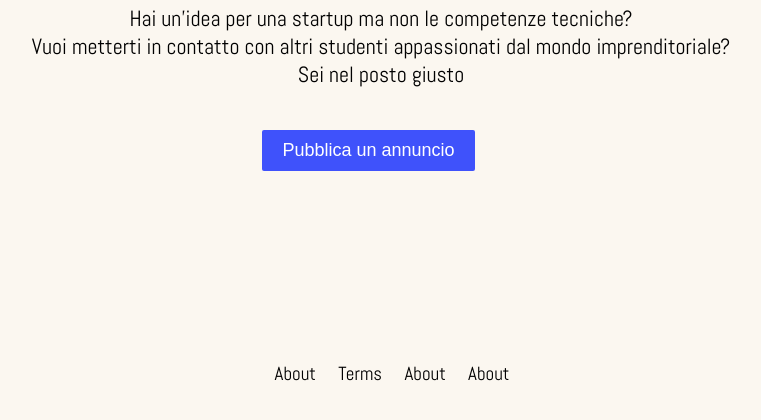
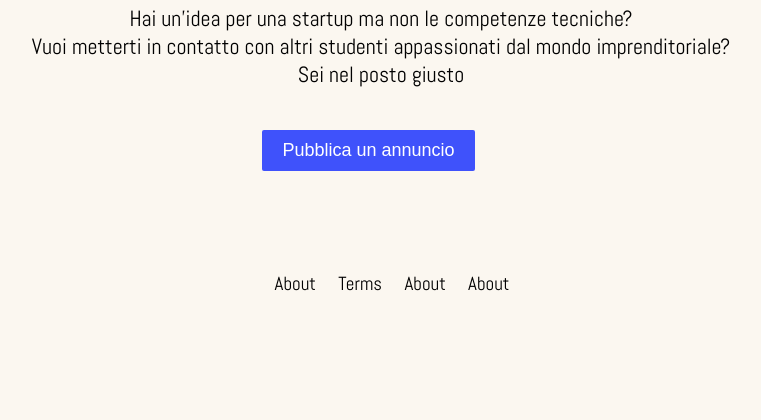
Before and after one commit to git-audo/starthub, a Django app: page /board/ in a window 1280 px wide. Shown: the part 298-718 px from the top of the page, without its empty margins (259-1020 px from the left). Run offline with Django 3.2, Linux system fonts and the light colour scheme; data that the repository does not hold is empty.

Commit message:
Cleaned messy code

```diff
--- a/board/static/css/style.css
+++ b/board/static/css/style.css
@@ -244,17 +244,14 @@ mark {
 }
 
 .post_header {
-    #    background: red;
     flex: 2;
 }
 
 .post_body {
-    #    background: blue;
     flex: 6;
 }
 
 .post_footer {
-    #    background: green;
     flex: 1;
 }
 
@@ -276,7 +273,7 @@ mark {
 
 .footer {
     grid-column: span 12;
-    margin: 150px 0 60px 0;
+    margin: 60px 0 30px 0;
     text-align: center;
     font-size: 19px;
 }
--- a/board/templates/base.html
+++ b/board/templates/base.html
@@ -5,10 +5,7 @@
   <meta http-equiv="Content-Type" content="text/html; charset=UTF-8">
     {% load static %}
   <link rel="stylesheet" type="text/css" href="{% static 'css/style.css' %}">
-  <link href="https://fonts.googleapis.com/css?family=Open+Sans+Condensed:300" rel="stylesheet">
   <link href="https://fonts.googleapis.com/css?family=Abel" rel="stylesheet">
-  <link href="https://fonts.googleapis.com/css2?family=Work+Sans:wght@300&display=swap" rel="stylesheet">
- <link href="https://fonts.googleapis.com/css2?family=Fira+Sans:wght@300&display=swap" rel="stylesheet">
   <meta name="viewport" content="width=device-width, initial-scale=1">
 </head>
 
--- a/board/templates/index.html
+++ b/board/templates/index.html
@@ -6,7 +6,9 @@
 </div>
 <div class="content">
   <p>
-	    Hai un'idea per una startup ma non le competenze tecniche?</br>Vuoi metterti in contatto con altri studenti appassionati dal mondo imprenditoriale?</br>Sei nel posto giusto
+    Hai un'idea per una startup ma non le competenze tecniche?</br>
+    Vuoi metterti in contatto con altri studenti appassionati dal mondo imprenditoriale?</br>
+    Sei nel posto giusto
   </p>
   {% if user.is_authenticated %}
   <form action="post/new/">
@@ -79,6 +81,7 @@
 
 
 <script>
+
   feather.replace()
 
   function sizeup(event) {
```
Also changed, not shown: board/views.py (+4 -4 lines). Lines whose indentation alone changed are shown as unchanged.
